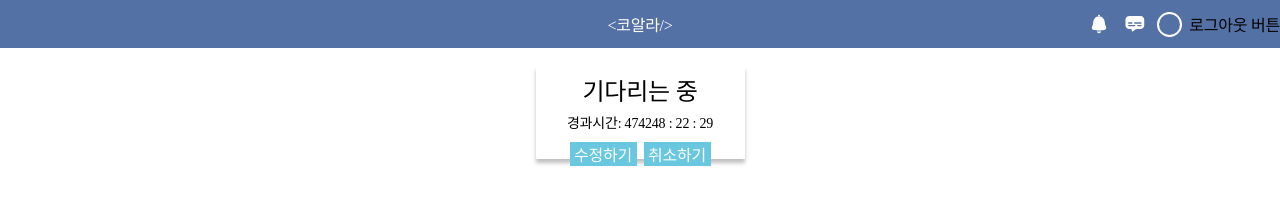
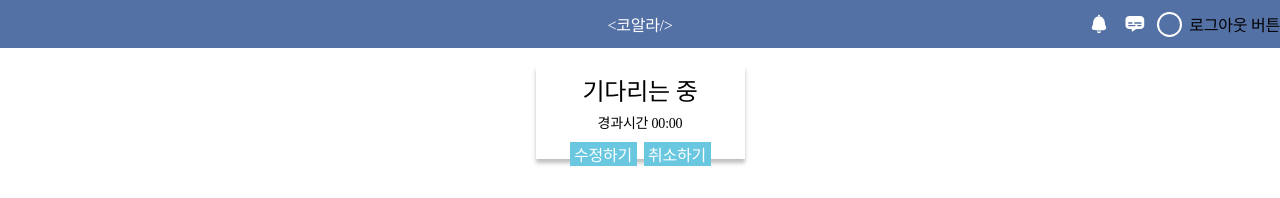
Before and after one commit to Code-Algorithm-Live/Code-Algorithm-Live, a Next.js app in the folder frontend/: page /help/wait in a window 1280 px wide. Shown: the top 198 px of the page. Built offline with nearby package versions, Linux system fonts and the light colour scheme; no server answers.

Commit message:
Feat: Add clear logic of stopwatch

```diff
--- a/frontend/package.json
+++ b/frontend/package.json
@@ -25,6 +25,7 @@
     "axios": "^1.6.5",
     "canvas-confetti": "^1.9.2",
     "js-confetti": "^0.12.0",
+    "net": "^1.0.2",
     "next": "14.0.4",
     "next-auth": "^4.24.5",
     "next-images": "^1.8.5",
@@ -40,8 +41,8 @@
     "stompjs": "^2.3.3",
     "styled-components": "^6.1.8",
     "styled-reset": "^4.5.2",
+    "uuid": "^9.0.1",
     "yorkie-js-sdk": "^0.4.15-rc",
-    "uuid": "^9.0.1",
     "zustand": "^4.5.0"
   },
   "devDependencies": {
--- a/frontend/src/components/Help/Wait/StopWatch.tsx
+++ b/frontend/src/components/Help/Wait/StopWatch.tsx
@@ -1,9 +1,10 @@
 'use client';
 
+import { useState, useEffect } from 'react';
 import Link from 'next/link';
-import { useState } from 'react';
-
 import style from '@/components/Help/Wait/StopWatch.module.scss';
+import { clearInterval } from 'stompjs';
+import { convertMillisecondsToTime, timerFormatter } from '@/utils/timer';
 
 const getStartTime = () => {
   if (typeof window === 'undefined') return '';
@@ -11,20 +12,23 @@ const getStartTime = () => {
 };
 
 const StopWatch = () => {
-  // 시작시간 기록(받기) - 2024-01-27 15:20:31
-  // 시작시간 부터 현재 시간 세기(표시)
-  // 입력 수정하기
-  // 대기 취소하기
   const [timeLap, setTimeLap] = useState(0);
 
   const startTime = Number(getStartTime());
-  // 1초마다 업데이트
-  setInterval(() => {
-    setTimeLap(Date.now() - Number(startTime));
-  }, 1000);
-  const hour = Math.floor(timeLap / 1000 / 60 / 60);
-  const minute = Math.floor((timeLap / 1000 / 60) % 60);
-  const second = Math.floor((timeLap / 1000) % 60);
+
+  useEffect(() => {
+    const timer = setInterval(() => {
+      if (startTime) {
+        setTimeLap(Date.now() - startTime);
+      }
+    }, 1000);
+
+    return () => clearInterval(timer);
+  }, [startTime]);
+
+  const { hours, minutes, seconds } = convertMillisecondsToTime(timeLap);
+  const time = timerFormatter({ hours, minutes, seconds });
+
   const handleClickCancel = () => {
     if (typeof window === 'undefined') return;
 
@@ -36,10 +40,8 @@ const StopWatch = () => {
     <div className={style.StopWatch}>
       <p className={style.state}>기다리는 중</p>
       <div className={style.time}>
-        <a>경과시간: </a>
-        {hour > 0 ? `${hour} : ` : ''}
-        {`${minute} : `}
-        {second}
+        <span>경과시간 </span>
+        <span className="time">{time}</span>
       </div>
       <div className={style.buttons}>
         <button className={style.button}>
```
Also changed, not shown: 1 other file (tests, documents, lock files or other folders).
